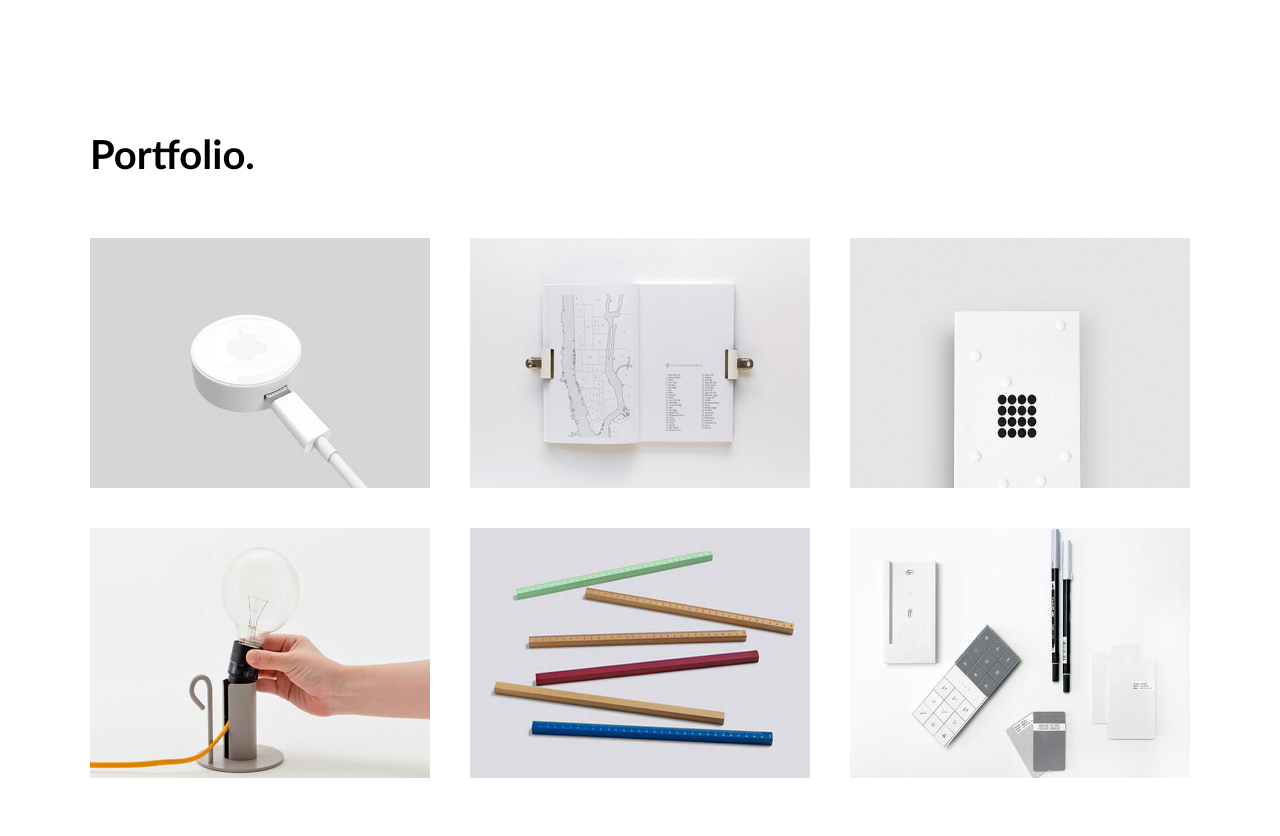
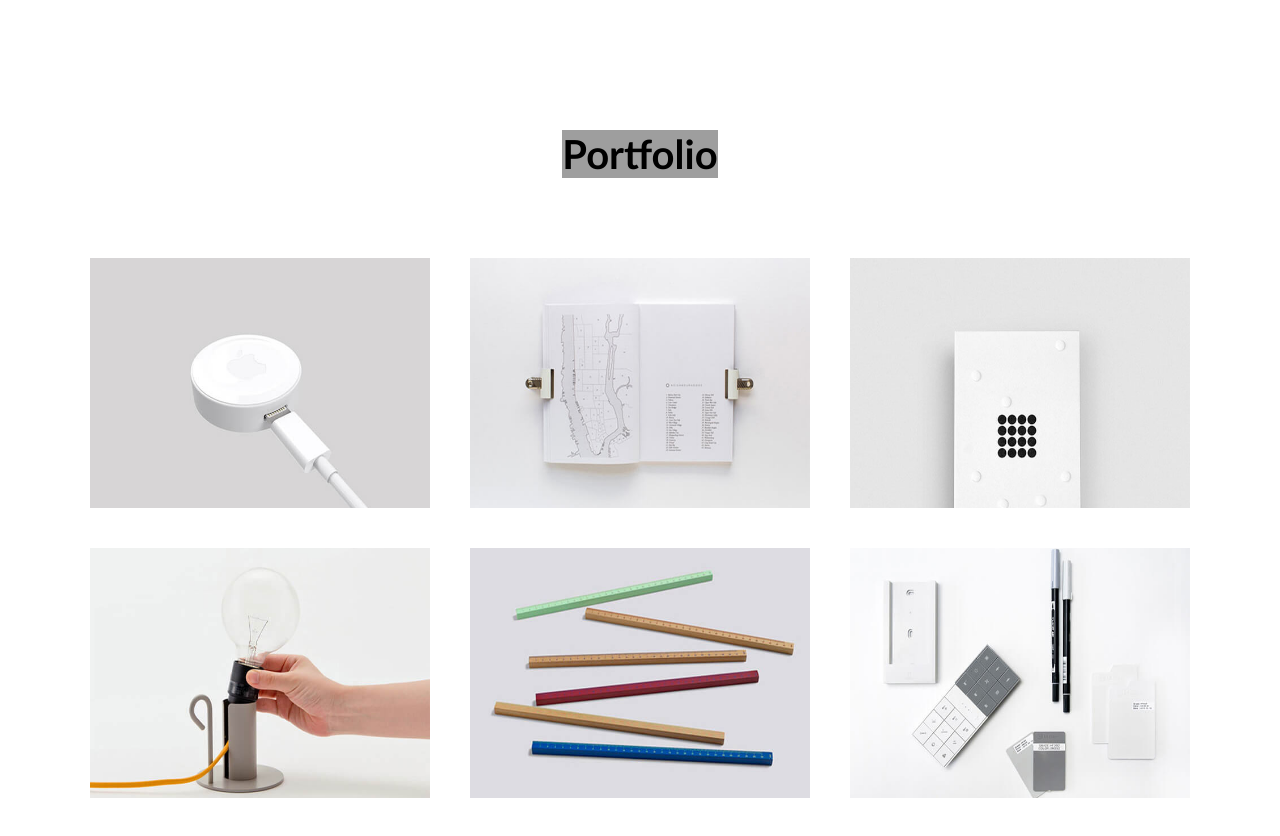
Before and after one commit to front-end-by-rimantas/30-grupe-portfolio-daniels, a website: page index.html in a window 1280 px wide. Shown: the part 2560-3396 px from the top of the page. Drawn offline with Linux system fonts and the light colour scheme; grey boxes are pictures that could not be loaded.

Commit message:
Portfolio initial structure

```diff
--- a/css/home.css
+++ b/css/home.css
@@ -150,6 +150,15 @@
 
 
 /* PORTFOLIO START */
+.row>.section-head {
+    margin-bottom: 80px;
+    text-align: center;
+}
+
+.section-head h2 {
+    background-image: url(http://www.innovationplans.com/idesign/daniels/img/dots.png);
+}
+
 
 
 /* PORTFOLIO END */
--- a/index.html
+++ b/index.html
@@ -54,7 +54,11 @@
                         <div class="about-me-row">
                             <h1>About me.</h1>
                             <p>UI / UX DESIGNER & WEB DEVELOPER</p>
-          <p>I am <span>Jerry Daniels</span> Lorem Ipsum is simply dummy text of the printing and typesetting industry. Lorem Ipsum has been the industry's standard dummy text ever It has survived not only five centuries, but also the leap into electronic but also the leap into electronic typesetting, remaining essentially unchanged. It was popularised in the 1960s with the release of Letraset sheets containing.</p>
+                            <p>I am <span>Jerry Daniels</span> Lorem Ipsum is simply dummy text of the printing and
+                                typesetting industry. Lorem Ipsum has been the industry's standard dummy text ever It
+                                has survived not only five centuries, but also the leap into electronic but also the
+                                leap into electronic typesetting, remaining essentially unchanged. It was popularised in
+                                the 1960s with the release of Letraset sheets containing.</p>
                             <div class="progress-bar">
                                 <div class="progress">
                                     <div class="bar" style="width:95%;">
@@ -137,7 +141,8 @@
     <!-- PORTFOLIO START -->
     <section class="container">
         <div class="row">
-        <h2 class="col-12">Portfolio.</h2>
+            <div class="section-head col-12">
+                <h2>Portfolio</h2>
             </div>
             <div class="row">
                 <div class="gallery col-12">
@@ -222,7 +227,7 @@
     <!-- HAPPY CUSTOMERS/COMPLETE PROJECTS...ACHIEVEMENTS START -->
     <section class="container .bg-contact">
         <div class="row">
-            <div data-target= "60000" class="col-12 col-sm-6 col-md-6 col-lg-3 numbers">
+            <div data-target="60000" class="col-12 col-sm-6 col-md-6 col-lg-3 numbers">
                 <i class="fa fa-users" aria-hidden="true"></i>
                 <h3>0</h3>
                 <p>Happy Customers</p>
```
Lines whose indentation alone changed are shown as unchanged.
